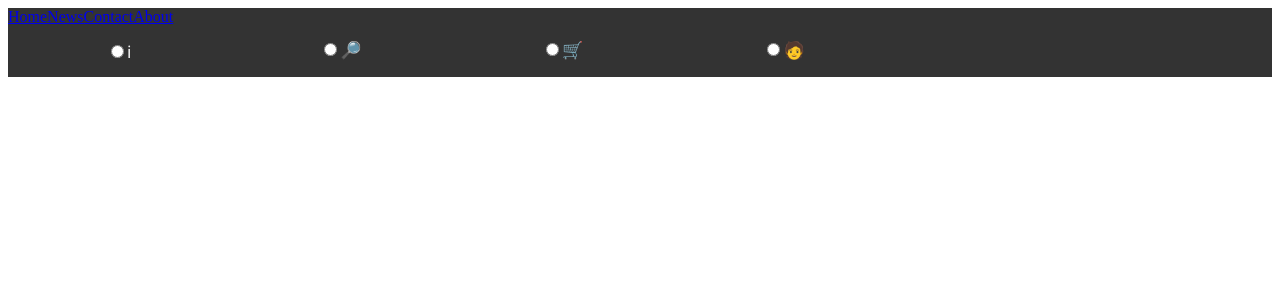
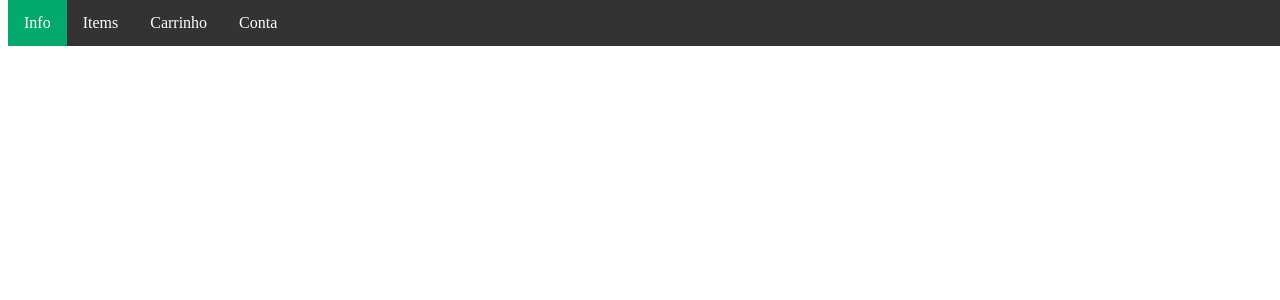
Before and after one commit to saintclair-lima/loja, an Angular app: page / in a window 1280 px wide. Shown: the top 300 px of the page. Built offline with nearby package versions, Linux system fonts and the light colour scheme.

Commit message:
Tentativa de Modificar a NavBar. Falhou por enquanto

```diff
--- a/src/app/navbar/navbar.component.css
+++ b/src/app/navbar/navbar.component.css
@@ -1,29 +1,32 @@
+body {margin:0;}
 
-/* Add a black background color to the top navigation */
-.topnav {
+ul {
+  list-style-type: none;
+  margin: 0;
+  padding: 0;
+  overflow: hidden;
   background-color: #333;
-  overflow: hidden;
+  position: fixed;
+  top: 0;
+  width: 100%;
 }
 
-/* Style the links inside the navigation bar */
-.topnav span.radio_element {
+li {
   float: left;
-  color: #f2f2f2;
+}
+
+li a {
+  display: block;
+  color: white;
   text-align: center;
   padding: 14px 16px;
   text-decoration: none;
-  font-size: 17px;
-  width:15%;
 }
 
-/* Change the color of links on hover */
-.topnav span.radio_element:hover {
-  background-color: #ddd;
-  color: black;
+li a:hover:not(.ativo) {
+  background-color: #111;
 }
 
-/* Add a color to the active/current link */
-.topnav span.active {
+.ativo {
   background-color: #04AA6D;
-  color: white;
 }
--- a/src/app/navbar/navbar.component.html
+++ b/src/app/navbar/navbar.component.html
@@ -1,31 +1,10 @@
-<div class="topnav">
-  <a class="active" href="#home">Home</a>
-  <a href="#news">News</a>
-  <a href="#contact">Contact</a>
-  <a href="#about">About</a>
 
-  <br/>
-  <span class="radio_element">
-  <input type="radio" id="info" class="active"
-         name="navigationbar" value="info">
-  <label for="html">&#8505;</label>
-  </span>
 
-  <span class="radio_element">
-  <input type="radio" id="produtos"
-         name="navigationbar" value="produtos">
-         <label for="html">🔎</label>
-  </span>
-
-  <span class="radio_element">
-  <input type="radio" id="carrinho"
-         name="navigationbar" value="carrinho">
-         <label for="html">🛒</label>
-  </span>
-
-  <span class="radio_element">
-  <input type="radio" id="conta"
-         name="navigationbar" value="conta">
-         <label for="html">🧑</label>
-  </span>
+<div class="nav-bar">
+       <ul>
+       <li><a name="nav-bar-link" class="ativo" (click)="atualizaAtiva(this)" href="#info">Info</a></li>
+       <li><a name="nav-bar-link" (click)="atualizaAtiva(this)" href="#itens">Items</a></li>
+       <li><a name="nav-bar-link" (click)="atualizaAtiva(this)" href="#carrinho">Carrinho</a></li>
+       <li><a name="nav-bar-link" (click)="atualizaAtiva(this)" href="#conta">Conta</a></li>
+       </ul>
 </div>
--- a/src/app/navbar/navbar.component.ts
+++ b/src/app/navbar/navbar.component.ts
@@ -6,5 +6,12 @@ import { Component } from '@angular/core';
   styleUrls: ['./navbar.component.css']
 })
 export class NavbarComponent {
+  atualizaAtiva(item: Element): void{
+    const listaLinks: Element[] = Array.from(document.getElementsByTagName('nav-bar-link'));
+    listaLinks.forEach((link: Element) => {
+      link.classList.remove('ativo');
+  });
 
+  item.classList.add('ativo')
+  }
 }
```
